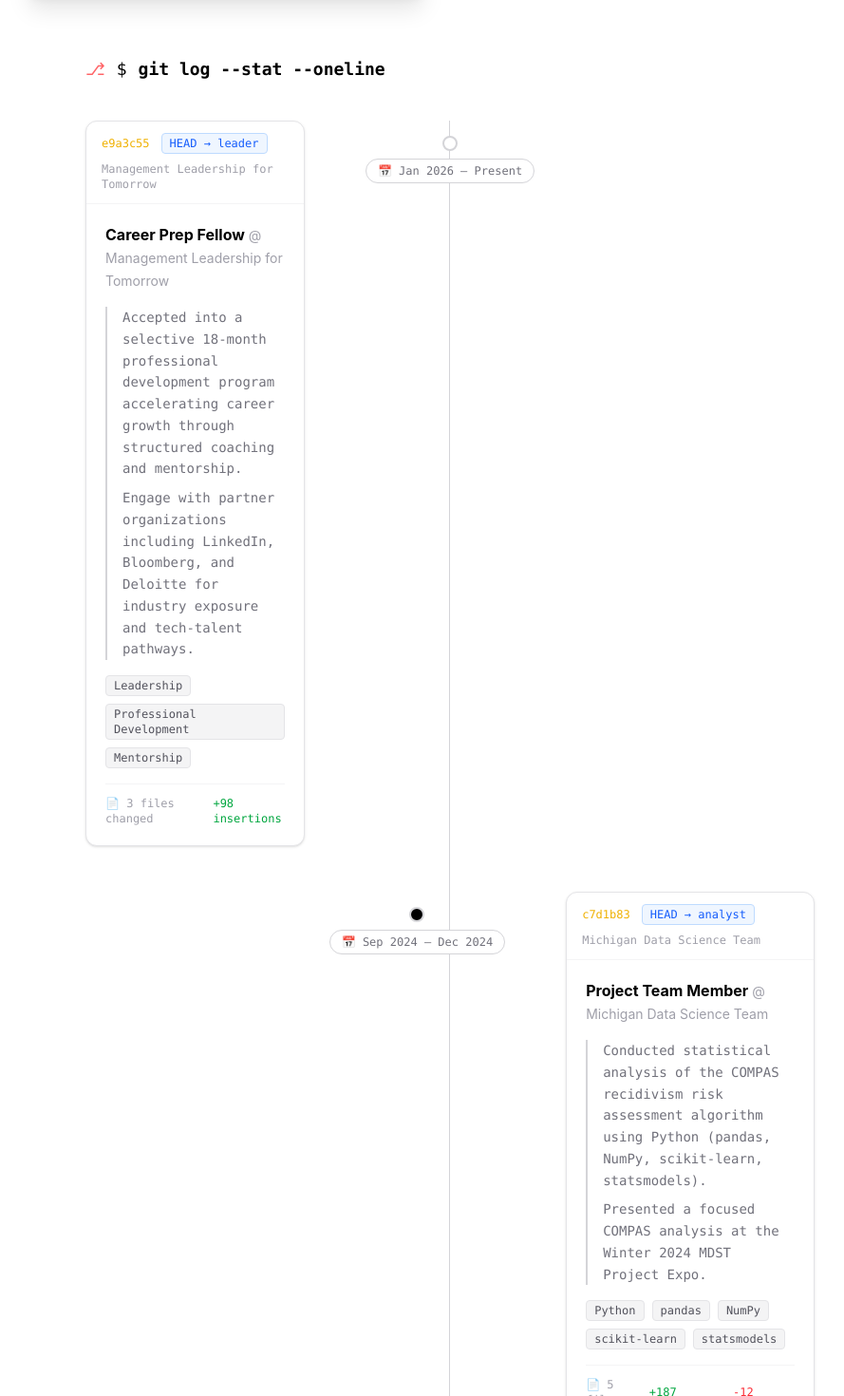
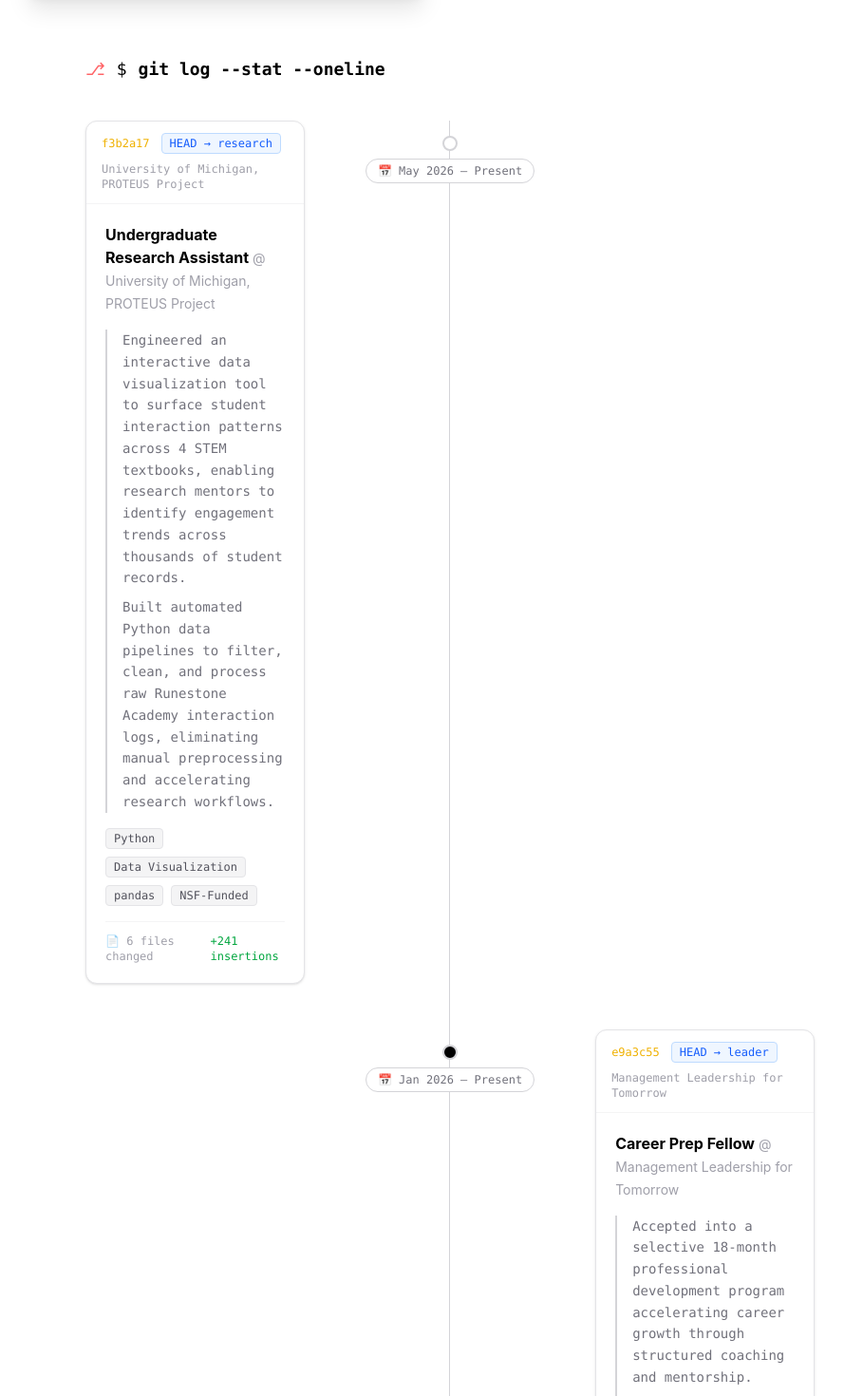
Before and after one commit to dqniell/my-portfolio, a React (Vite) app: page / in a window 1280 px wide. Shown: the part 1480-2950 px from the top of the page at 95% size, without its empty margins (166-1055 px from the left). Built offline with nearby package versions, Linux system fonts and the light colour scheme.

Commit message:
update experience section to match latest resume
- Add Undergraduate Research Assistant role at UMich PROTEUS Project
- Fix Nexus Plumbing start date (2021 → 2024)
- Update MDST description with correct methodology and findings

```diff
--- a/src/components/Experience.tsx
+++ b/src/components/Experience.tsx
@@ -1,4 +1,19 @@
 const experiences = [
+  {
+    hash: "f3b2a17",
+    branch: "HEAD → research",
+    company: "University of Michigan, PROTEUS Project",
+    role: "Undergraduate Research Assistant",
+    date: "May 2026 – Present",
+    description: [
+      "Engineered an interactive data visualization tool to surface student interaction patterns across 4 STEM textbooks, enabling research mentors to identify engagement trends across thousands of student records.",
+      "Built automated Python data pipelines to filter, clean, and process raw Runestone Academy interaction logs, eliminating manual preprocessing and accelerating research workflows.",
+    ],
+    tags: ["Python", "Data Visualization", "pandas", "NSF-Funded"],
+    insertions: 241,
+    deletions: 0,
+    files: 6,
+  },
   {
     hash: "e9a3c55",
     branch: "HEAD → leader",
@@ -21,10 +36,10 @@ const experiences = [
     role: "Project Team Member",
     date: "Sep 2024 – Dec 2024",
     description: [
-      "Conducted statistical analysis of the COMPAS recidivism risk assessment algorithm using Python (pandas, NumPy, scikit-learn, statsmodels).",
-      "Presented a focused COMPAS analysis at the Winter 2024 MDST Project Expo.",
+      "Analyzed the COMPAS recidivism risk algorithm using Python, applying logistic regression, survival analysis, and contingency tables to surface racial disparities in algorithmic risk scoring.",
+      "Presented findings on the impact of juvenile misdemeanor history on COMPAS predictions at the Winter 2024 MDST Project Expo.",
     ],
-    tags: ["Python", "pandas", "NumPy", "scikit-learn", "statsmodels"],
+    tags: ["Python", "pandas", "NumPy", "scikit-learn", "Logistic Regression"],
     insertions: 187,
     deletions: 12,
     files: 5,
@@ -34,7 +49,7 @@ const experiences = [
     branch: "HEAD → engineer",
     company: "Nexus Plumbing & Heating LLC",
     role: "Web Developer Intern",
-    date: "Jun 2021 – Present",
+    date: "Jun 2024 – Present",
     description: [
       "Streamlined client communication managing 200+ daily interactions with 100% on-time delivery of invoices, job confirmations, and estimates.",
       "Reduced invoice creation time by 75% by building a custom React-based invoice generator using JavaScript, HTML/CSS, and html2pdf.js.",
--- a/src/data/projects.ts
+++ b/src/data/projects.ts
@@ -1,6 +1,14 @@
 export const projects = [
   {
     id: 1,
+    title: "TrainSense Swift",
+    description: "Native iOS MVP of TrainSense built in Swift — interactive MapKit map overlaying all NYC subway lines parsed from bundled GTFS data, with live arrival times fetched from all MTA GTFS-RT feeds via raw protobuf parsing.",
+    tags: ["Swift", "SwiftUI", "MapKit", "MTA API", "GTFS", "Protobuf"],
+    github: "https://github.com/dqniell/TrainSense-Swift",
+    live: "",
+  },
+  {
+    id: 2,
     title: "TrainSense",
     description: "Full-stack subway planning app serving 1,000+ daily route recommendations by integrating React Native with a Flask backend processing live MTA API data and predictive analytics.",
     tags: ["React Native", "Flask", "Python", "Pandas", "scikit-learn", "HTML", "CSS"],
@@ -8,7 +16,7 @@ export const projects = [
     live: "",
   },
   {
-    id: 2,
+    id: 3,
     title: "Spotlight",
     description: "Full-stack event discovery web app integrating Ticketmaster API and Google Places API to aggregate 200+ venues with interactive mapping using Mapbox GL for geospatial visualization.",
     tags: ["React", "TypeScript", "Node.js", "MongoDB", "Mapbox", "Express"],
@@ -16,7 +24,7 @@ export const projects = [
     live: "",
   },
   {
-    id: 3,
+    id: 4,
     title: "Invoice Generator",
     description: "Custom React-based invoice generator that reduced invoice creation time by 75%, decreasing generation time from 20 minutes to under 5 minutes using JavaScript, HTML/CSS, and html2pdf.js.",
     tags: ["React", "JavaScript", "HTML", "CSS", "html2pdf.js"],
@@ -24,7 +32,7 @@ export const projects = [
     live: "",
   },
   {
-    id: 4,
+    id: 5,
     title: "NBALetterbox",
     description: "A daily NBA game digest app that delivers condensed box scores and highlights so you can follow the league without spoilers.",
     tags: ["React", "TypeScript", "NBA API"],
```
